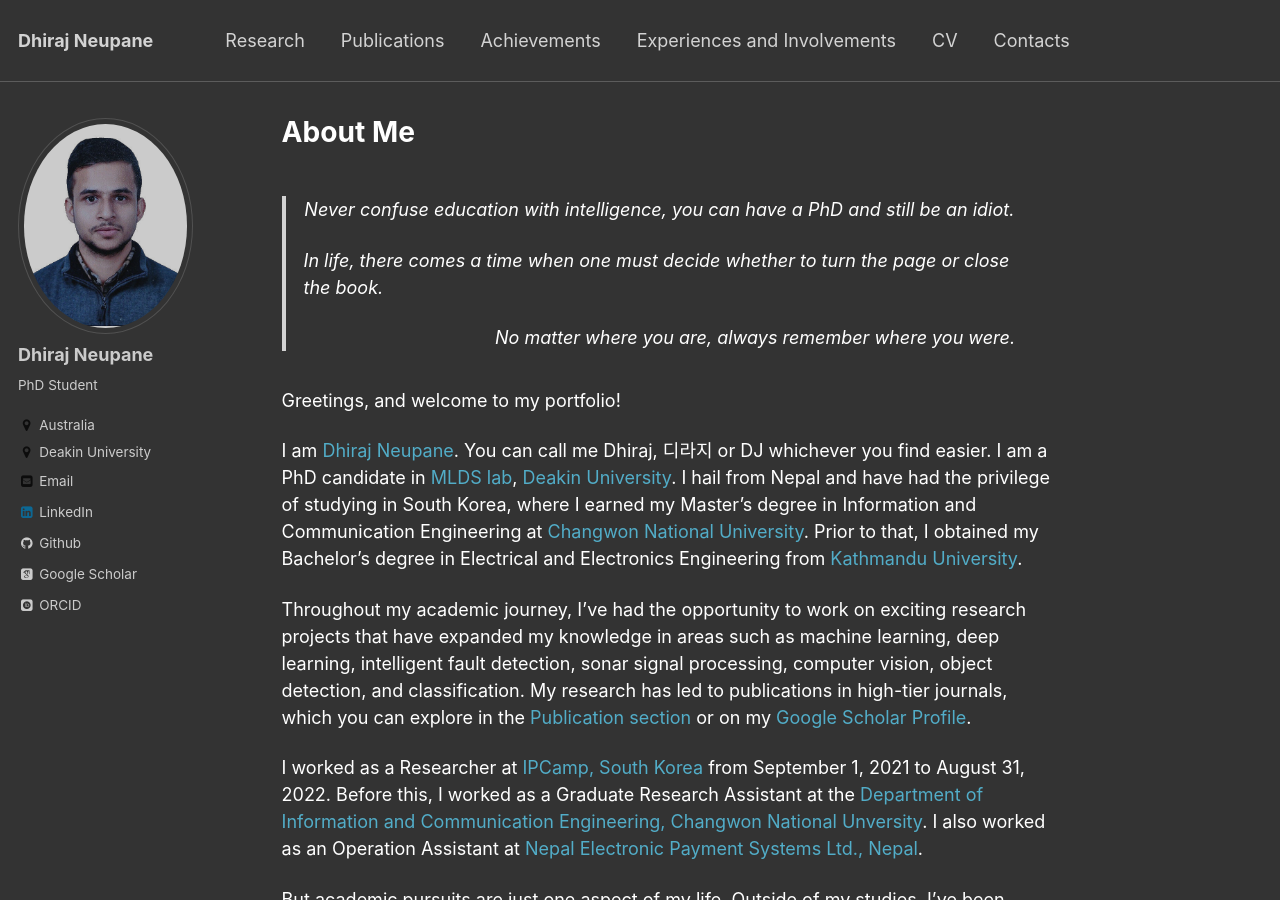
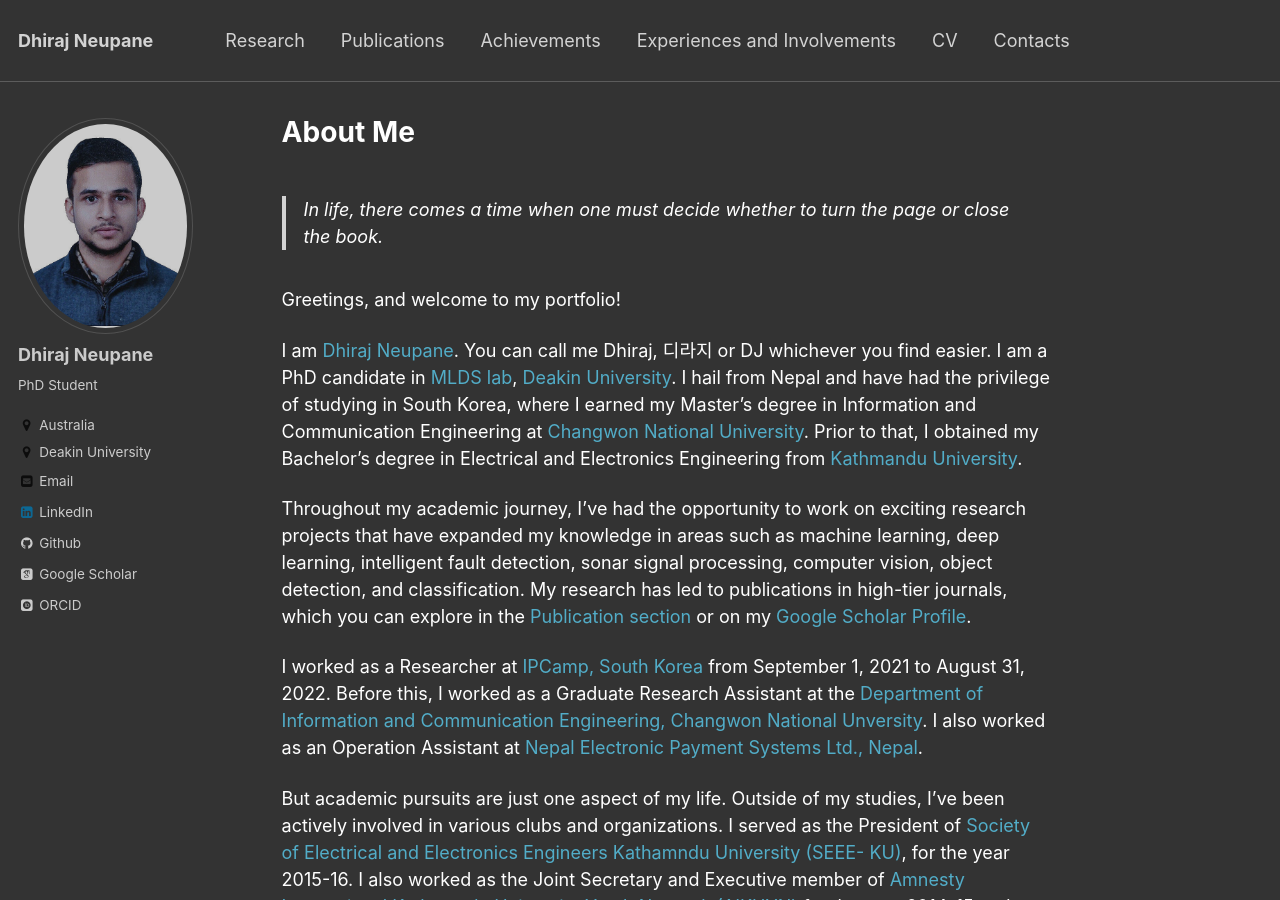
Before and after one commit to dhirajneupane/academicPortfolio, a Jekyll site: the page built from _pages/about.md, in a window 1280 px wide and 900 px high. Built offline with Jekyll 4.4.1, drawn with Linux system fonts in a browser that asks for light colours; some web fonts are replaced.

Commit message:
Revise quotes and text alignment in about.md
Updated quotes and adjusted text alignment in the about page.

```diff
--- a/_pages/about.md
+++ b/_pages/about.md
@@ -8,10 +8,13 @@ redirect_from:
   - /about.html
 ---
 
+
+> <p style='text-align: left;'> In life, there comes a time when one must decide whether to turn the page or close the book. </p>
+
+<!-- > <p style='text-align: right;'> I disapprove of what You say, but I will defend to the death your right to say it.
 > <p style='text-align: center;'>  Never confuse education with intelligence, you can have a PhD and still be an idiot.</p>
-> <p style='text-align: left;'> In life, there comes a time when one must decide whether to turn the page or close the book. </p>
 > <p style='text-align: right;'> No matter where you are, always remember where you were. </p>
-<!-- > <p style='text-align: right;'> I disapprove of what You say, but I will defend to the death your right to say it.</p> -->
+</p> -->
 
 Greetings, and welcome to my portfolio!
 
```
